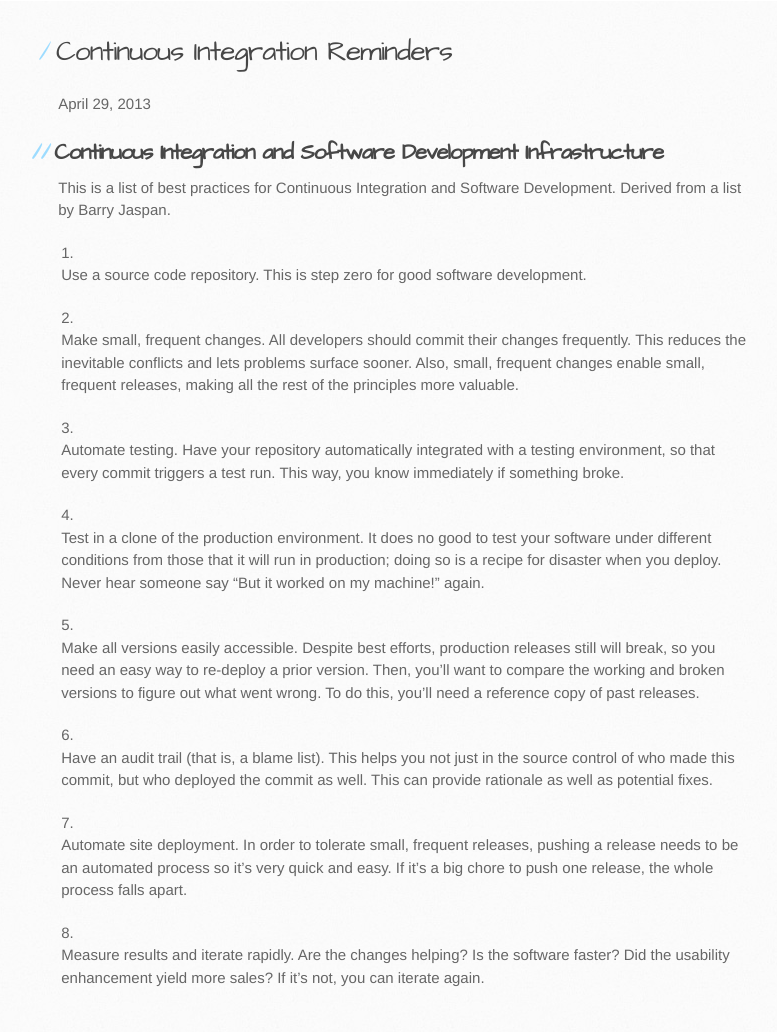
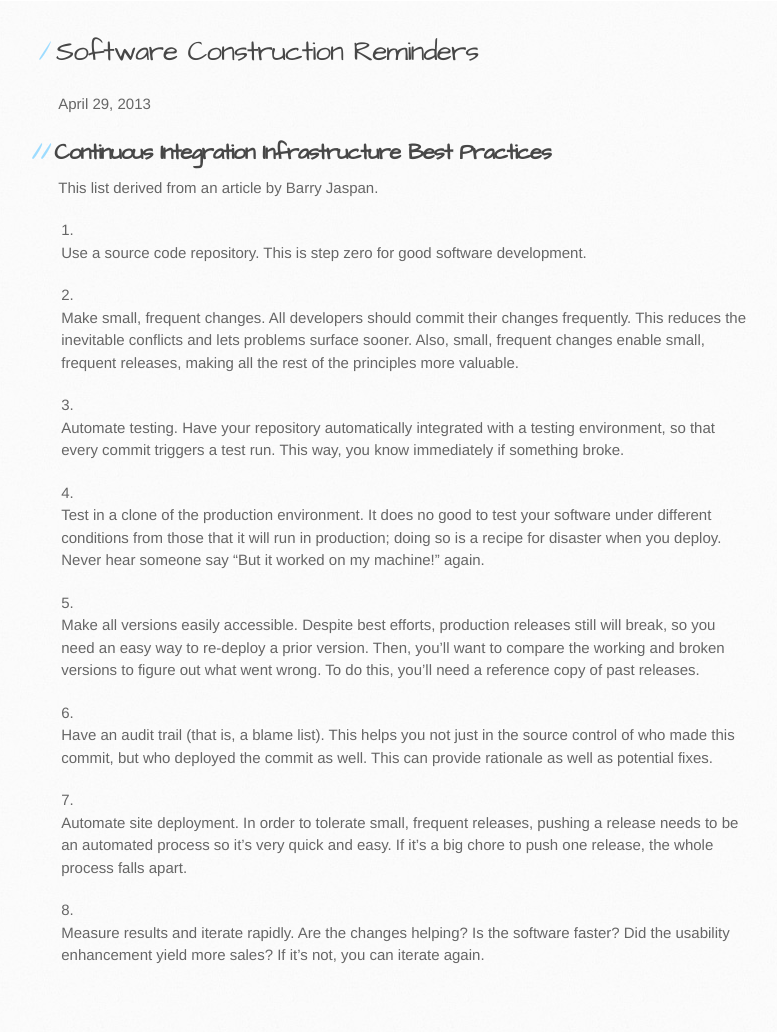
Before and after one commit to cxj/cxj.github.io, a Jekyll site: the page built from _posts/2013-04-29-continuous-integration.md, in a window 1280 px wide. Shown: the whole page, without its empty margins (132-909 px from the left). Built offline with Jekyll 4.4.1, drawn with Linux system fonts in a browser that asks for light colours; Markdown is read by kramdown in place of the engine named in the settings; after the commit the page ends 1009 px from its top, so only the background shows below that.

Commit message:
Better titling.

```diff
--- a/_posts/2013-04-29-continuous-integration.md
+++ b/_posts/2013-04-29-continuous-integration.md
@@ -1,11 +1,11 @@
 ---
 layout: post
-title: Continuous Integration Reminders
+title: Software Construction Reminders
 ---
 
-## Continuous Integration and Software Development Infrastructure
+## Continuous Integration Infrastructure Best Practices
 
-This is a list of best practices for Continuous Integration and Software Development.  Derived from a list by Barry Jaspan.
+This list derived from an article by Barry Jaspan.
 
 1. Use a source code repository. This is step zero for good software development.
 
```
